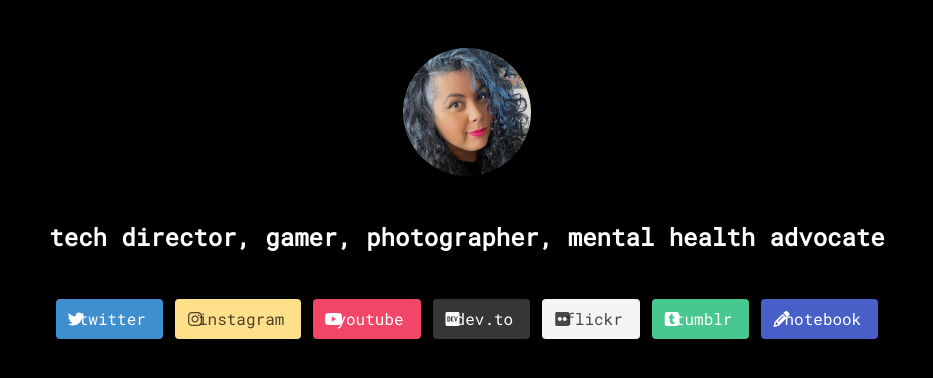
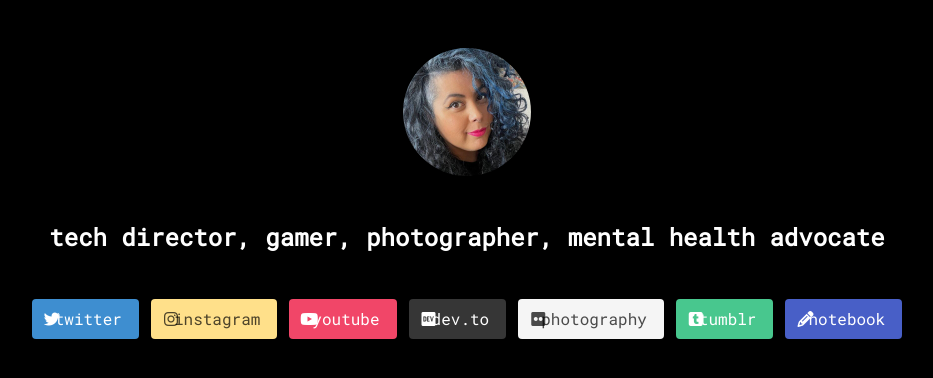
Before and after one commit to CaffeinatedBit/old-bd-page, a website: page index.html in a window 1280 px wide. Shown: the whole page, without its empty margins (173-1106 px from the left). Drawn offline with nearby package versions, Linux system fonts and the light colour scheme.

Commit message:
change links

```diff
--- a/index.html
+++ b/index.html
@@ -73,12 +73,12 @@
                 </span>
               </a>
 
-              <a class="button is-light" href="/flickr" target="_blank" rel="noopener noreferrer" aria-label="BinaryDigit's Tumblr">
+              <a class="button is-light" href="/flickr" target="_blank" rel="noopener noreferrer" aria-label="BinaryDigit's Flickr">
                 <span class="icon-text">
                   <span class="icon">
                     <i class="fab fa-flickr"></i>
                   </span>
-                  flickr
+                  photography
                 </span>
               </a>
               <a class="button is-success" href="/tumblr" target="_blank" rel="noopener noreferrer" aria-label="BinaryDigit's Tumblr">
```
Also changed, not shown: 1 other file.
